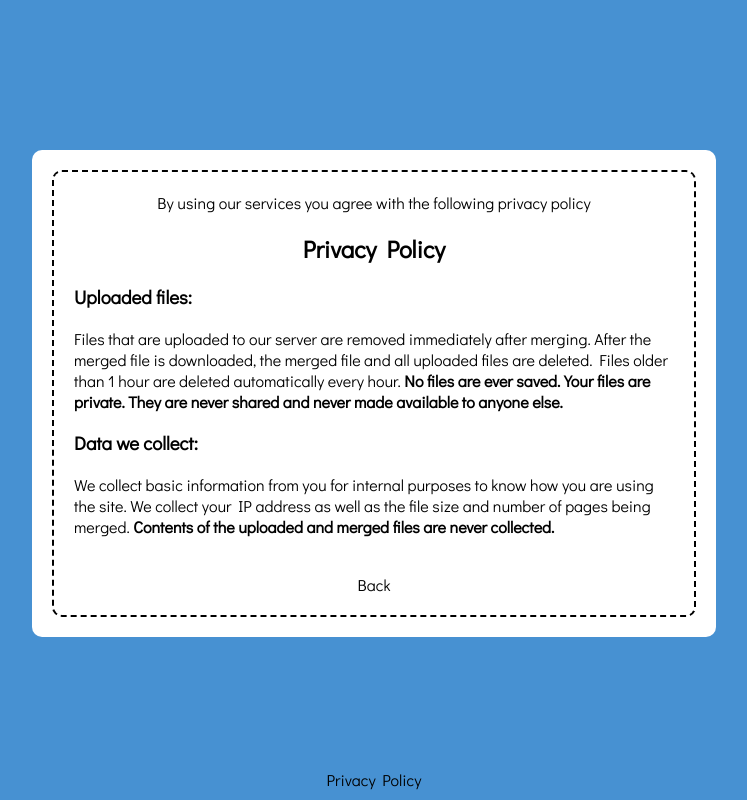
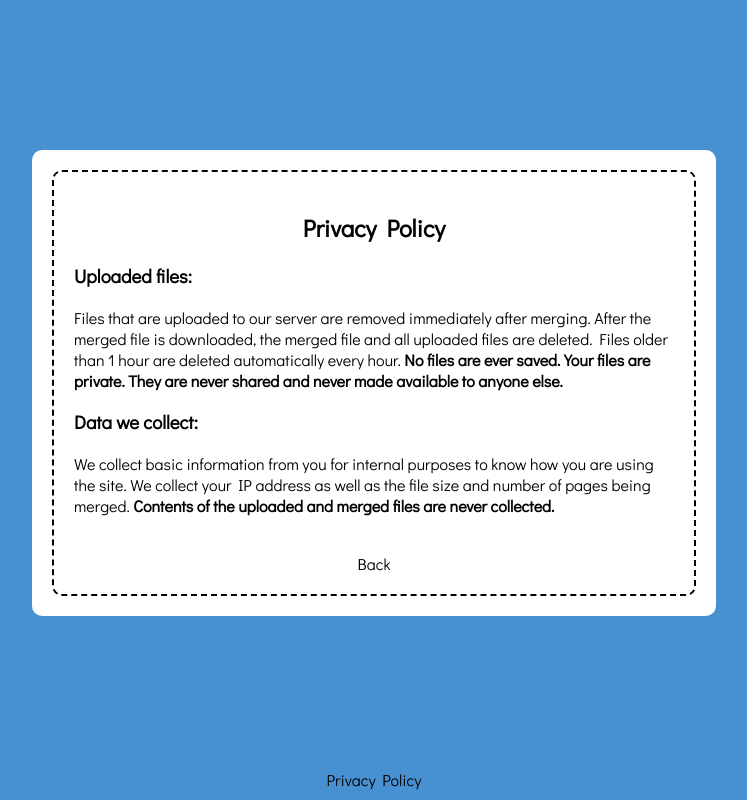
Before and after one commit to EricLeeSanders/safe-pdf-merge, a website: page views/privacy_policy.html in a window 1280 px wide. Shown: the whole page, without its empty margins (266-1013 px from the left). Drawn offline with Linux system fonts and the light colour scheme; files that its build step writes are made by us from their sources.

Commit message:
updated privacy policy

```diff
--- a/views/privacy_policy.html
+++ b/views/privacy_policy.html
@@ -12,7 +12,6 @@
       <div id = "main-content-outer">
         <div id = "main-content" >
           <div id = "terms">
-            By using our services you agree with the following privacy policy
             <h2>Privacy Policy</h2>
             <h3>Uploaded files:</h3>
             <p>
```
